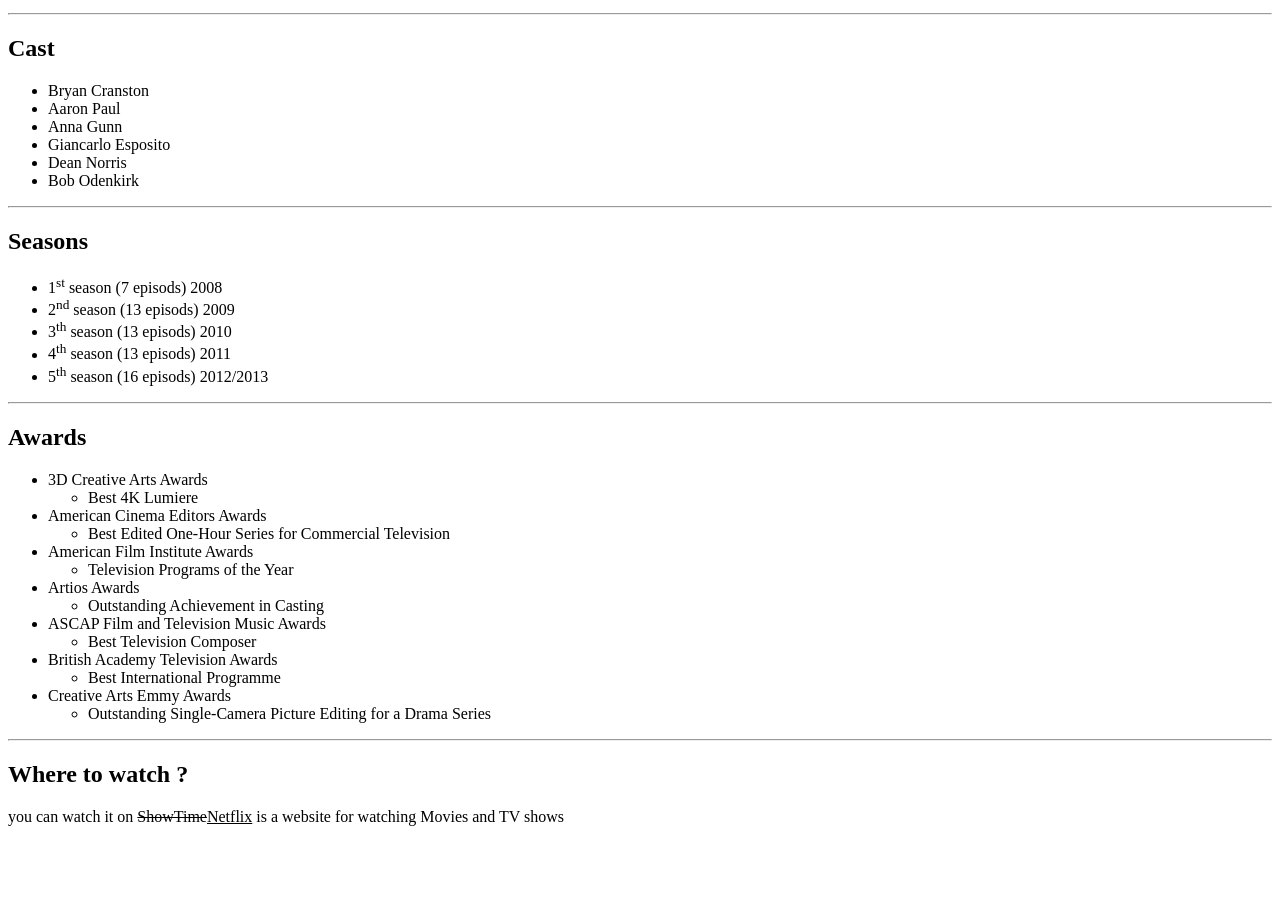
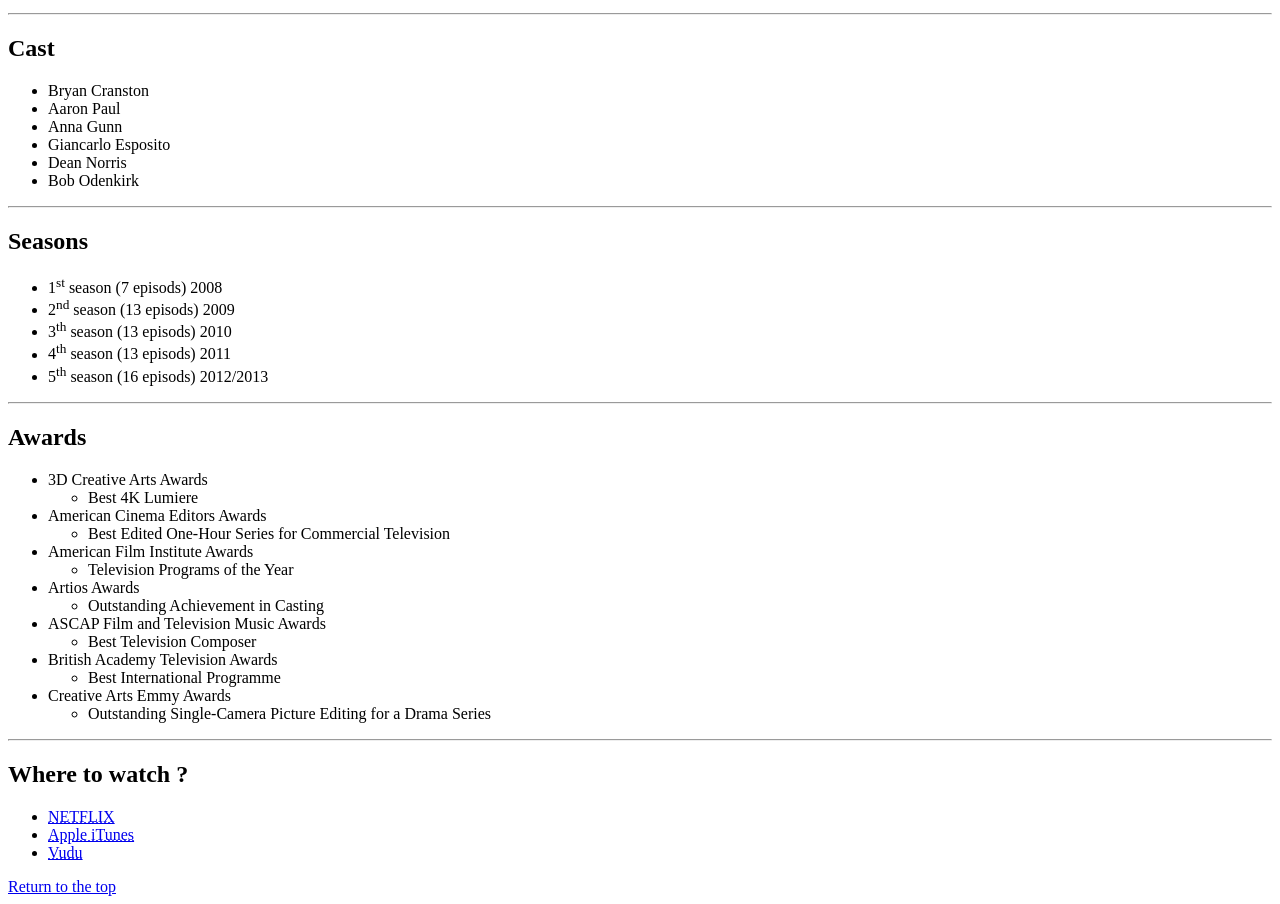
Before and after one commit to Loai106/the-last-one, a plain HTML site: page index.html in a window 1280 px wide. Shown: the part 155-1059 px from the top of the page. Before the commit the page ends 997 px from the top, so only its background shows below. Drawn offline with Linux system fonts and the light colour scheme.

Commit message:
links addtion

```diff
--- a/index.html
+++ b/index.html
@@ -5,7 +5,7 @@
 </head>
 <body>
 
-<h1>Breaking Bad</h1>
+<h1 id="top">Breaking Bad </h1>
 <dl>
 	<dt>Story</dt>
 	  <dd> A high school chemistry teacher diagnosed with inoperable lung cancer turns to manufacturing and selling methamphetamine in order to secure his family's future.</dd>
@@ -14,19 +14,10 @@
 
 
 
+</dl>
+<hr/>
 
 
-
-
-
-
-
-
-
-
-</dl>
-
-<hr/>
 <h2>Cast</h2>
 <p>
 	<ul>
@@ -75,11 +66,14 @@
 
 <hr/>
 <h2>Where to watch ?</h2>
-
-<p>you can watch it on <del>ShowTime</del><ins>Netflix</ins> is a website for watching Movies and TV shows</p>
+<ul>
+	<li><a href="https://www.netflix.com/browse" target="_blank"><abbr title="new windows">NETFLIX</abbr></a></li>
+	<li><a href="https://www.apple.com/itunes/" target="_blank"><abbr title="new windows">Apple iTunes</abbr></a></li>
+	<li><a href="https://www.vudu.com/" target="_blank"><abbr title="new windows">Vudu</abbr></a></li>
+</ul>
 
 
 
-
+<a href="#top">Return to the top</a>
 </body>
 </html>
```
